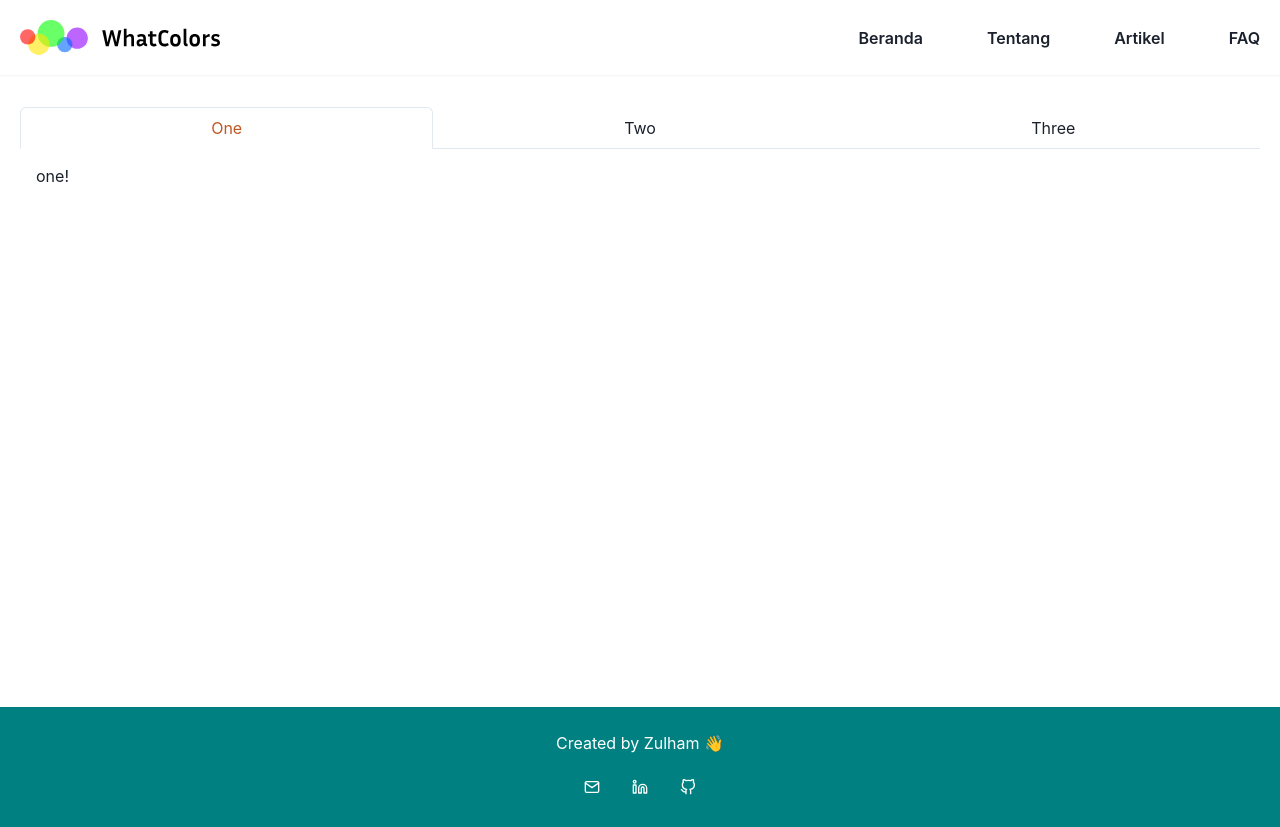
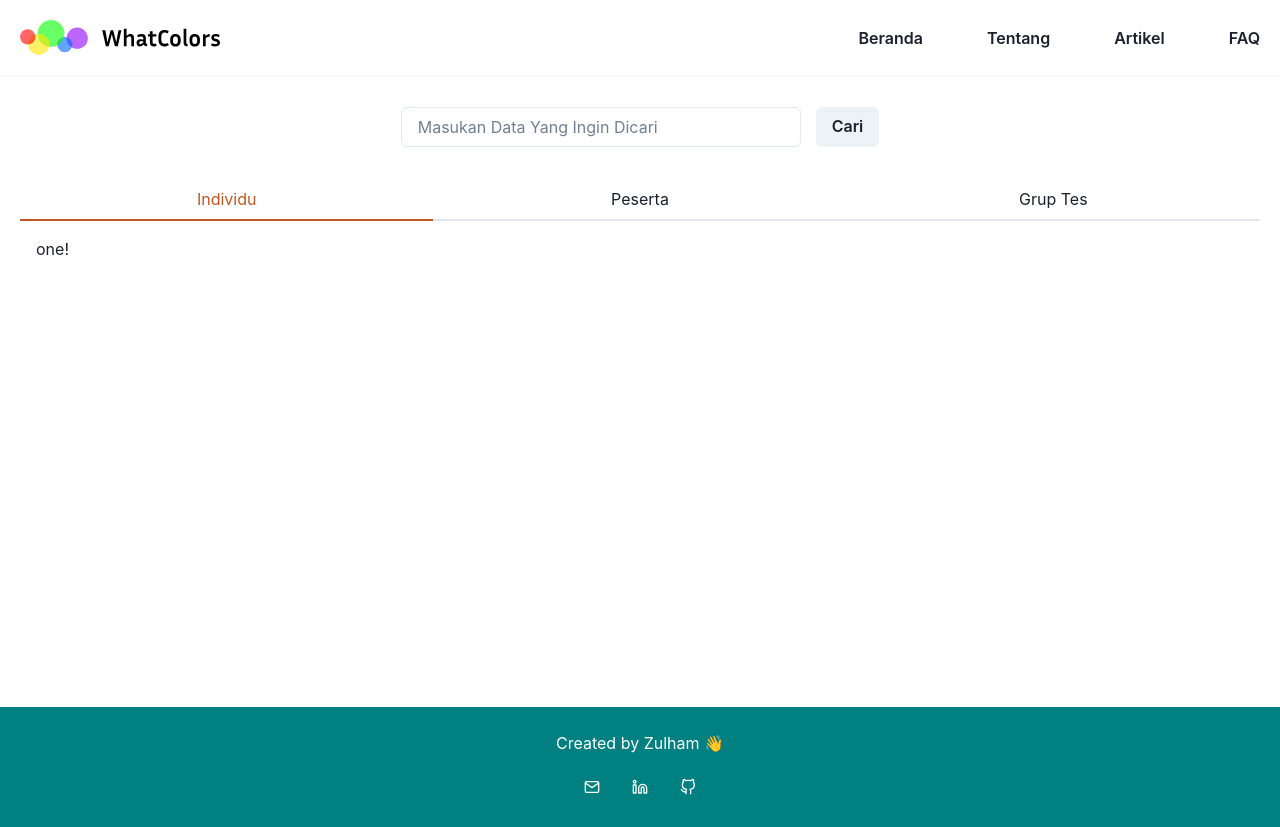
Before and after one commit to Z4nR/WhatColors, a React (Vite) app in the folder client/: page /WhatColors/search in a window 1280 px wide. Built offline with nearby package versions, Linux system fonts and the light colour scheme; no server answers.

Commit message:
setup search data

```diff
--- a/client/src/pages/SearchPage.jsx
+++ b/client/src/pages/SearchPage.jsx
@@ -1,17 +1,35 @@
-import { Tab, TabList, TabPanel, TabPanels, Tabs } from "@chakra-ui/react";
+import {
+  Box,
+  Button,
+  FormControl,
+  HStack,
+  Input,
+  Tab,
+  TabList,
+  TabPanel,
+  TabPanels,
+  Tabs,
+} from "@chakra-ui/react";
 
 export default function SearchPage() {
   return (
+    <Box mt={{ base: 4, lg: 8 }}>
+      <HStack gap={15} justifyContent={"center"} alignItems={"center"}>
+        <FormControl maxWidth={"400px"}>
+          <Input placeholder="Masukan Data Yang Ingin Dicari" />
+        </FormControl>
+        <Button>Cari</Button>
+      </HStack>
       <Tabs
         mt={{ base: 4, lg: 8 }}
         isFitted
-      variant="enclosed"
+        variant="line"
         colorScheme="orange"
       >
         <TabList>
-        <Tab fontSize={{ base: "xs", xs: "sm", lg: "md" }}>One</Tab>
-        <Tab fontSize={{ base: "xs", xs: "sm", lg: "md" }}>Two</Tab>
-        <Tab fontSize={{ base: "xs", xs: "sm", lg: "md" }}>Three</Tab>
+          <Tab fontSize={{ base: "xs", xs: "sm", lg: "md" }}>Individu</Tab>
+          <Tab fontSize={{ base: "xs", xs: "sm", lg: "md" }}>Peserta</Tab>
+          <Tab fontSize={{ base: "xs", xs: "sm", lg: "md" }}>Grup Tes</Tab>
         </TabList>
 
         <TabPanels>
@@ -26,5 +44,6 @@ export default function SearchPage() {
           </TabPanel>
         </TabPanels>
       </Tabs>
+    </Box>
   );
 }
--- a/client/src/utils/call-api.js
+++ b/client/src/utils/call-api.js
@@ -90,6 +90,13 @@ const getClientById = async (id) => {
   });
 };
 
+const getTestSearch = async (name) => {
+  return axios.get(`${Server_URL}/search?name=${name}`).then((response) => {
+    const data = response.data;
+    return data;
+  });
+};
+
 export {
   newIndividual,
   getIndividualById,
@@ -101,4 +108,5 @@ export {
   getClientData,
   newClient,
   getClientById,
+  getTestSearch,
 };
```
Also changed, not shown: client/src/App.jsx (+9 -9 lines). Lines whose indentation alone changed are shown as unchanged.
